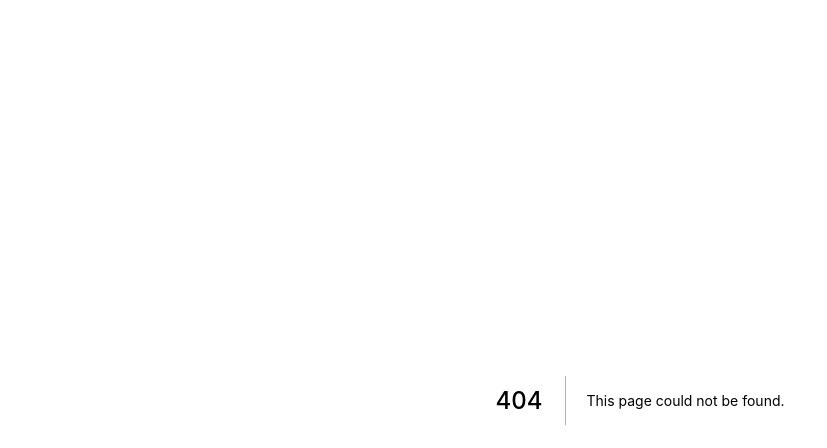
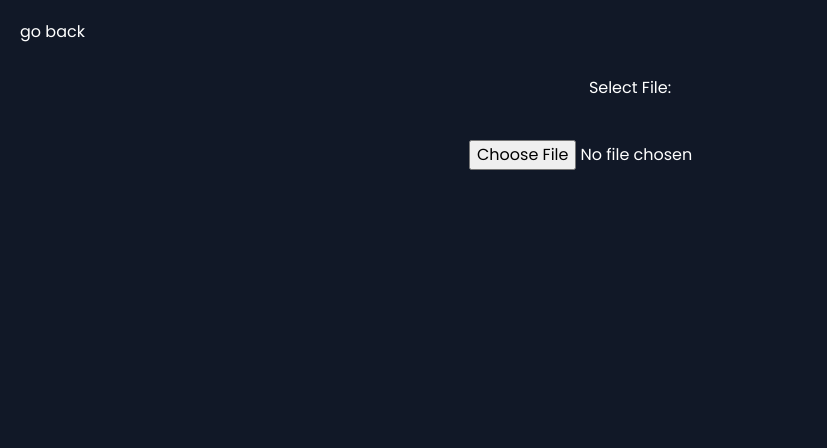
Before and after one commit to siddhantmadhur/remindersplus, a Next.js app: page /import in a window 1280 px wide. Before the commit this address had no page. Shown: the top 448 px of the page, without its empty margins (0-827 px from the left). Built offline with nearby package versions, Linux system fonts and the light colour scheme.

Commit message:
added import and export feature

```diff
--- a/package.json
+++ b/package.json
@@ -12,8 +12,10 @@
   },
   "dependencies": {
     "next": "12.1.6",
+    "papaparse": "^5.3.2",
     "react": "18.1.0",
-    "react-dom": "18.1.0"
+    "react-dom": "18.1.0",
+    "react-json-to-csv": "^1.2.0"
   },
   "devDependencies": {
     "@tauri-apps/cli": "^1.0.0-rc.9",
--- /dev/null
+++ b/pages/import.jsx
@@ -0,0 +1,52 @@
+import Link from "next/link";
+import React, { useState } from "react";
+import Papa from 'papaparse'
+
+function ImportPage() {
+  const [csvFile, setCSVFile] = useState();
+
+  return (
+    <div className="p-5">
+      <Link href="/">go back</Link>
+
+      <div className="my-8 text-center flex flex-col gap-y-10 ">
+        <span className="mr-5">Select File:</span>{" "}
+        <input
+          className="mx-auto"
+          type="file"
+          accept=".csv"
+          onChange={(e) => {
+            setCSVFile(e.target.files[0]);
+          }}
+        />
+        {csvFile ? (
+          <div>
+            <button
+              onClick={() => {
+                if (csvFile) {
+                  Papa.parse(csvFile, {
+                    header: true,
+                    skipEmptyLines: true,
+                    complete: (results) => {
+                      if (typeof results.task !== undefined) {
+                        localStorage.setItem(
+                          "tasks",
+                          JSON.stringify(results.data)
+                        );
+                      }
+                    },
+                  });
+                }
+              }}
+              className="bg-gray-700 px-5 py-2 text-xl rounded-lg hover:bg-gray-800 hover:text-gray-400 transition"
+            >
+              Upload
+            </button>
+          </div>
+        ) : null}
+      </div>
+    </div>
+  );
+}
+
+export default ImportPage;
--- a/pages/index.js
+++ b/pages/index.js
@@ -1,10 +1,17 @@
 import React, { useEffect, useState } from "react";
 import Head from "next/head";
+import CsvDownloadButton from "react-json-to-csv";
+import Link from "next/link";
 
 function Home({ data }) {
   const [tasks, setTasks] = useState([{}]);
   const [pen, setPen] = useState("");
   const [filter, setFilter] = useState("");
+  const [downloaded, setDownloaded] = useState(false);
+
+  useEffect(() => {
+    setDownloaded(false);
+  }, [tasks]);
 
   useEffect(() => {
     if (localStorage.getItem("tasks") === null) {
@@ -52,9 +59,28 @@ function Home({ data }) {
             <button
               className="bg-gray-700 px-5 py-2 text-xl rounded-lg hover:bg-gray-800 hover:text-gray-400 transition"
               type="submit"
-
-            >Submit</button>
+            >
+              Submit
+            </button>
           </form>
+        </div>
+        <div className="text-center flex mx-auto gap-x-5 flex-wrap">
+          <div className="mx-auto">
+            {downloaded ? (
+              <div>Check downloads folder.</div>
+            ) : (
+              <CsvDownloadButton
+                data={tasks}
+                onClick={() => {
+                  setDownloaded(true);
+                }}
+                filename="tasks.csv"
+              />
+            )}
+          </div>
+          <div>
+            <Link href={"/import"}>Import Data</Link>
+          </div>
         </div>
         <div className="flex justify-center">
           <div className="flex flex-col gap-y-3 text-lg mx-6 md:mx-20 w-full">
```
Also changed, not shown: 1 other file (tests, documents, lock files or other folders).
